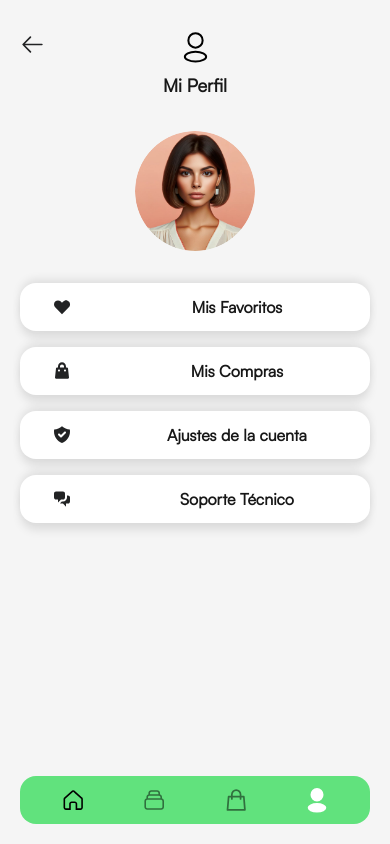
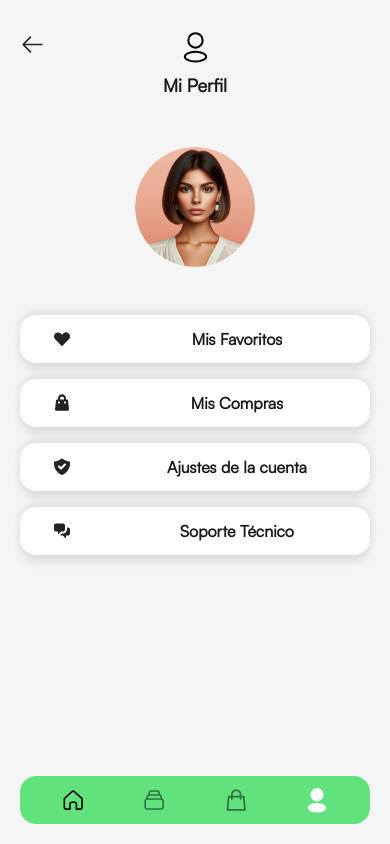
Before and after one commit to AironRuda/e-commerce-app, a Next.js app: page /profile in a window 390 px wide. Built offline with nearby package versions, Linux system fonts and the light colour scheme.

Commit message:
fix: ajust profile img maargin

```diff
--- a/src/app/profile/page.tsx
+++ b/src/app/profile/page.tsx
@@ -51,7 +51,7 @@ const page = () => {
       </div>
       <div className="flex flex-col items-center gap-4 md:bg-white">
         <Image
-          className="rounded-full my-4 md:my-8"
+          className="rounded-full my-8 md:my-8"
           src="/profile-image.png"
           alt="User"
           width={120}
```
